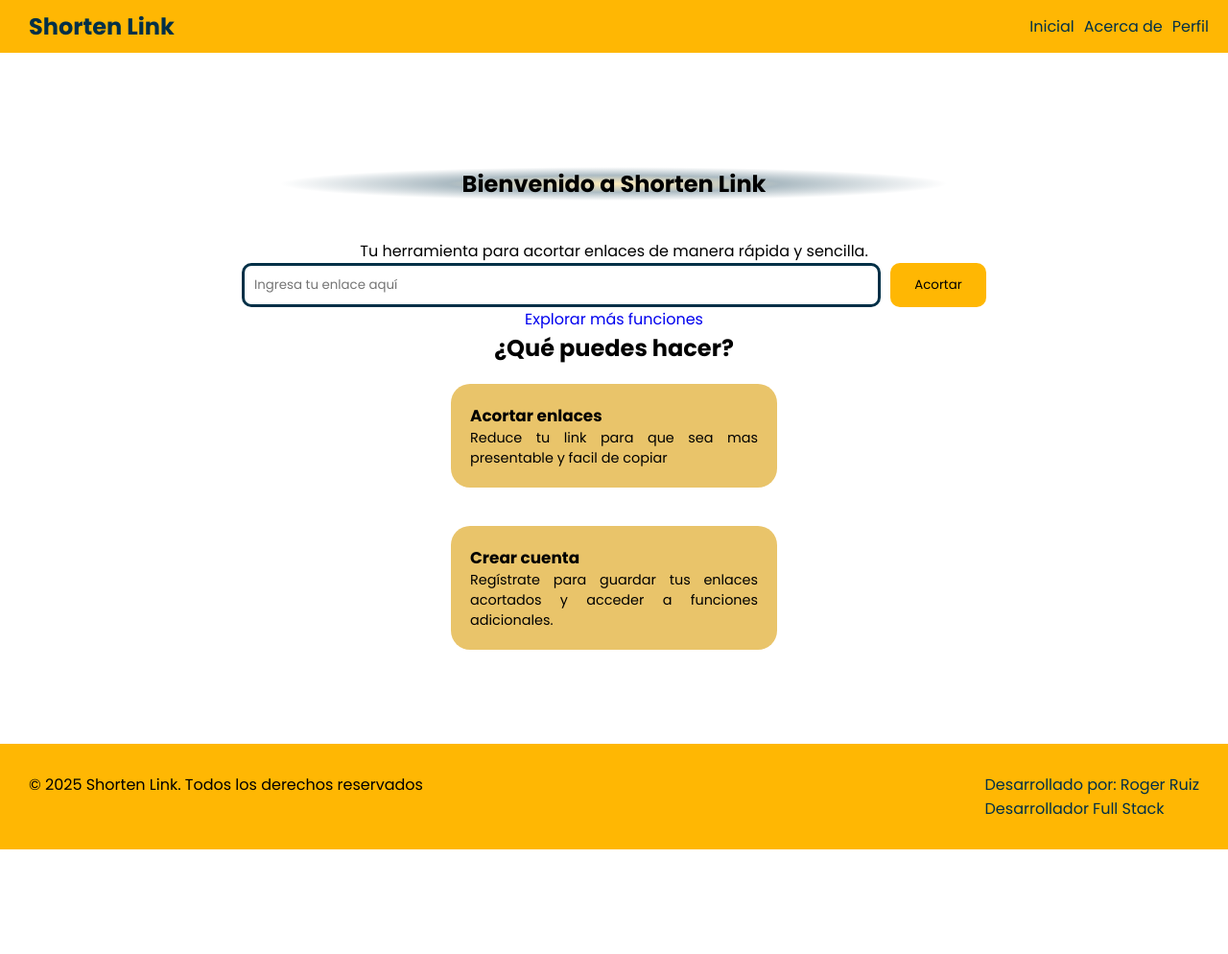
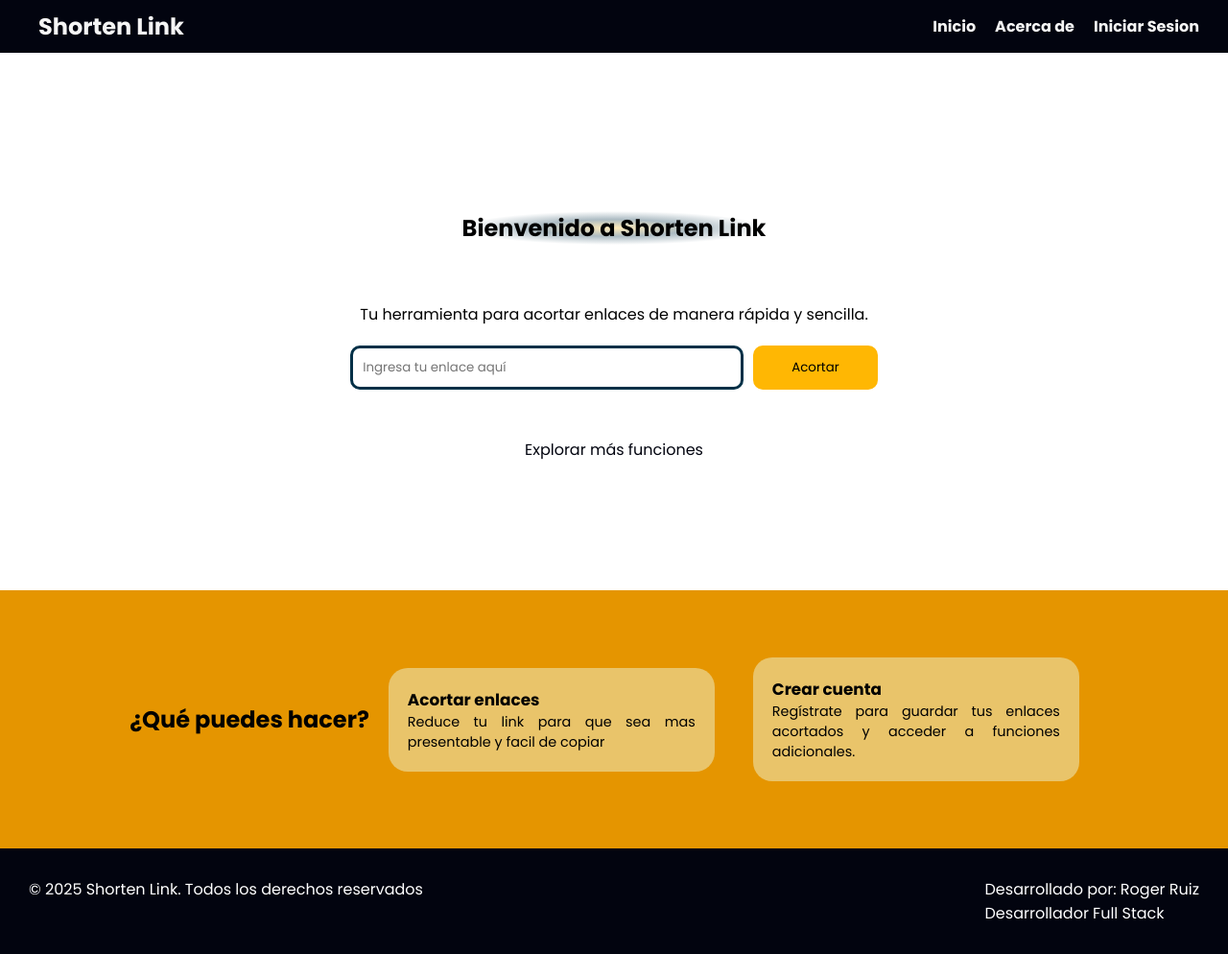
Before and after one commit to Rogerr14/shorten_linker, a plain HTML site: page frontend_shorten/src/index.html in a window 1280 px wide. Shown: the whole page at 96% size. Before the commit the page ends 885 px from the top, so only its background shows below. Drawn offline with Linux system fonts and the light colour scheme; a web font is replaced by a local one.

Commit message:
terminated design index (frontend)

```diff
--- a/frontend_shorten/src/css/main.css
+++ b/frontend_shorten/src/css/main.css
@@ -10,9 +10,9 @@
     display: flex;
     justify-content: space-between;
     align-items: center;
-    background: #ffb703;
+    background:  #02040F;
     /* background-color: #e3d5ca; */
-    padding: 10px 20px;
+    padding: 10px 30px;
     /* margin: 0; */
 }
 
@@ -22,43 +22,55 @@
     font-weight: bold;
     padding: 0 10px;
 
-    color: #023047;
+    color: #f5f5f5;
 }
 
 .navbar ul{
     display: flex;
-    gap: 10px;
+    gap: 20px;
     list-style: none;
     padding: 0;
 }
 
 .srv-button{
     text-decoration: none;
+    color: #02040F;
+    padding: 10px 15px;
+    display: inline-block;
+    transition: transform 0.3s ease;
+}
 
+.srv-button:hover{
+    background: #02040F;
+    color: #FFF;
+    border-radius: 20px;
+    transform: scale(1.1);
 }
 
 .navbar ul li a{
     text-decoration: none;
-    color: #023047;
+    color: #f5f5f5;
+    font-weight: bold;
+    transition: transform 0.5s ease;
 }
 
 .navbar ul li:hover{
-    font-size: 20px;
+    transform: scale(1.1);
     transition: 500ms;
 }
 
 .main-container{
-    display: flex;
-    flex-direction: column;
-    align-items: center;
-    justify-content: center;
-    height: 80vh;
-    padding: 40px;
-    text-align: center;
-    align-content: center;
-    /* background: #023047; */
+    display: block;
 }
 
+
+.features{
+    display: flex;
+    justify-content: center;
+    align-items: center;
+    padding:  50px;
+    background: #E59500;
+}
 
 
 
@@ -81,17 +93,22 @@
 .shorter-link{
     display: flex;
     gap: 10px;
+    margin-bottom: 40px;
 }
 
+.hero p{
+    margin: 20px;
+}
 
 .btn-acortar{
-    width: 100px;
+    /* width: 100px; */
+    padding: 0 40px;
     border-radius: 10px;
     border: none;
     background: #ffb703;
 }
 .input-link{
-    width: 50vw;
+    width: 30vw;
     height: 5vh;
     border: 3px solid #023047;
     border-radius: 10px;
@@ -99,19 +116,30 @@
     background: transparent;
 }
 
+
+
 .footer-container{
     display: flex;
     justify-content: space-between;
     padding: 30px;
-    background: #ffb703;
+    background: #02040F;
+    color: #FFF
 }
 
 .footer-container ul li{
     list-style: none;
-    color: #023047;
+    color: #FFFFFF;
 }
 
 .footer-container ul li a{
     text-decoration: none;
-    color: #023047;
+    color: #FFFF;
 }
+
+.hero{
+    height: 70vh;
+    justify-content: center;
+    display: flex;
+    flex-direction: column;
+    align-items: center;
+}
--- a/frontend_shorten/src/index.html
+++ b/frontend_shorten/src/index.html
@@ -12,10 +12,10 @@
             <nav class="navbar">
                 <a href="index.html" class="logo">Shorten Link</a>
                 <ul>
-                    <li><a href="index.html">Inicial</a></li>
+                    <li><a href="index.html">Inicio</a></li>
 
                     <li><a href="about.html">Acerca de</a></li>
-                    <li><a href="profile.html">Perfil</a></li>
+                    <li><a href="profile.html">Iniciar Sesion</a></li>
                 </ul>
             </nav>
         </div>
@@ -31,7 +31,9 @@
                     <button class="btn-acortar">Acortar</button>
                 </div>
                 <a href="services.html" class="srv-button">Explorar más funciones</a>
-            </section class="features">
+            </section >
+            <article class="features">
+
                 <h2>¿Qué puedes hacer?</h2>
                 <div class="feature-card" >
                     <h3>Acortar enlaces</h3>
@@ -42,6 +44,7 @@
                     <h3>Crear cuenta</h3>
                     <p>Regístrate para guardar tus enlaces acortados y acceder a funciones adicionales.</p>
                 </div>
+            </article>
         </div>
     </main>
     <footer>
```
Lines whose indentation alone changed are shown as unchanged.
